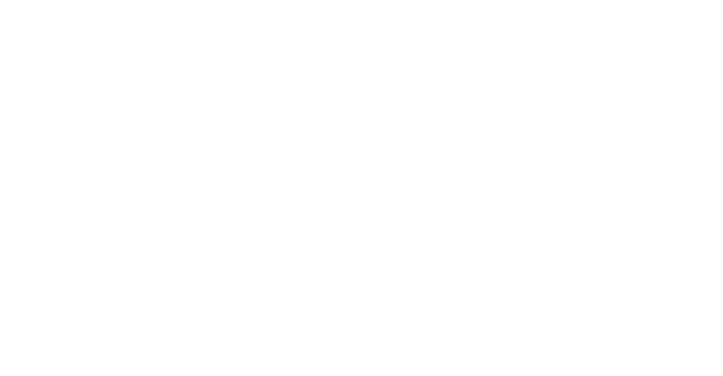
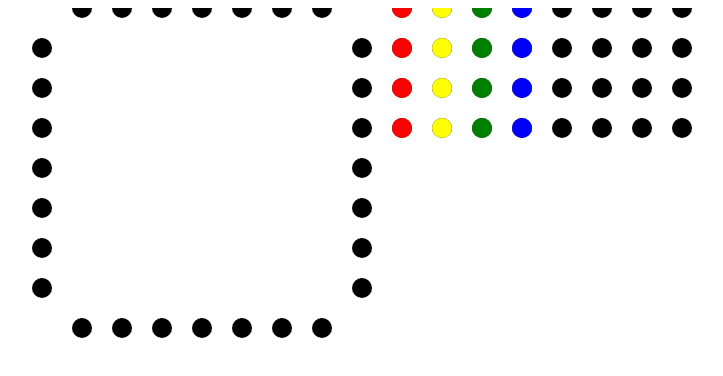
Before and after one commit to lilywebe/N320Fall2021, a plain HTML site: page Trouble/index.html in a window 1280 px wide. Shown: the whole page, without its empty margins (6-729 px from the left). Drawn offline with Linux system fonts and the light colour scheme.

Commit message:
add view and create roll and move functions

```diff
--- a/Trouble/app.js
+++ b/Trouble/app.js
@@ -1,84 +1,112 @@
-class GameState{
-constructor(){
-    this.pieces=[];
-    this.playerturn='';
-    this.roll=0;
-    this.colors=["red", "yellow", "green", "blue"];
+class GameState {
+    constructor() {
+        this.pieces = [];
+        this.playerturn = 'red';
+        this.roll = 0;
+        this.colors = ["red", "yellow", "green", "blue"];
     }
-updateforroll(){
+    updateforroll() {
         //maybe shouldnt go here idk
         this.pieces.forEach(piece => {
-            if(piece.color==this.playerturn){
+            if (piece.color == this.playerturn) {
                 //find potential moves within the current players pegs
-                //check if piece overlaps with a piece of a DIFFERENT COLOR to relocate other piece
+                piece.potentialmovement(this.roll);
                 //check if piece overlaps with a piece of the SAME color to eliminate potential movement
+                this.pieces.forEach(pieceb => {
+                    if (pieceb.color == this.playerturn) {
+                        if (piece.potentialmove == pieceb.position) {
+                            piece.potentialmove = null;
+                        }
+                    }
+                });
             }
 
         });
 
     }
-makemove(){
 
+    makemove(position) {
+        //check if piece overlaps with a piece of a DIFFERENT COLOR to relocate other piece
+        this.pieces.forEach(piece => {
+            if (piece.position == position){
+                piece.position=piece.potentialmove;
+                this.pieces.forEach(pieceb => {
+                    if (pieceb.position == piece.position){
+                        pieceb.position = pieceb.homeposition;
+                    }});
 
             }
-makenomove(){
+        });
+        this.makenomove();
 
     }
-piececreation(){
-    var position=0;
+    makenomove() {
+
+        //remove potential movements from pieces
+        this.pieces.forEach(piece => {
+            piece.potentialmovement=null;
+        });
+
+        //change turn to next player
+        var nextturn= this.colors.indexOf(this.playerturn)+1;
+        this.playerturn=this.colors[nextturn%4];
+
+    }
+    piececreation() {
+        var position = 0;
         this.colors.forEach(color => {
-    for(var i=1; i<5; i++){
+            for (var i = 1; i < 5; i++) {
                 //use positions that don't line up in order to represent home positions
                 //red pieces begin in positions 41-44
                 //yellow pieces begin in positions 51-54
                 //green pieces begin in positions 61-64
                 //blue pieces begin in positions 71-74
-        if(color=="red"){
-            position = 40+i;
+                if (color == "red") {
+                    position = 40 + i;
                 }
-        else if(color=="yellow"){
-            position = 50+i;
+                else if (color == "yellow") {
+                    position = 50 + i;
                 }
-        else if(color=="green"){
-            position = 60+i;
+                else if (color == "green") {
+                    position = 60 + i;
                 }
-        else if(color=="blue"){
-            position = 70+i;
+                else if (color == "blue") {
+                    position = 70 + i;
                 }
 
-        this.pieces.push(new Piece(color,position));
+                this.pieces.push(new Piece(color, position));
             }
         });
     }
 }
 
-class Piece{
-constructor(color, position){
-    this.position=position;
-    this.color=color;
-    this.potentialmove=0;
-    this.startingpositions=[1,8,15,22];
+class Piece {
+    constructor(color, position) {
+        this.homeposition=position;
+        this.position = position;
+        this.color = color;
+        this.potentialmove = null;
     }
-potentialmovement(roll){
-    var diff=0;
+    potentialmovement(roll) {
+        var diff = 0;
         //28 spaces on the board not counting home spaces or finish areas
         //positions in finishing spaces labelled in the 100s
         //check if position is a home space (in the 40s up to 75)
-    if(roll==6 && (this.position>40 && this.position<75)){
+        if (roll == 6 && (this.position > 40 && this.position < 75)) {
             //offer start new peg
-        if(this.color=="red"){
+            if (this.color == "red") {
                 //first position on board is red starting point
-            this.potentialmove=1;
+                this.potentialmove = 1;
             }
-        else if(this.color=="yellow"){
-            this.potentialmove=22;
+            else if (this.color == "yellow") {
+                this.potentialmove = 22;
             }
-        else if(this.color=="green"){
-            this.potentialmove=8;
+            else if (this.color == "green") {
+                this.potentialmove = 8;
 
             }
-        else if(this.color=="blue"){
-            this.potentialmove=15;
+            else if (this.color == "blue") {
+                this.potentialmove = 15;
 
             }
         }
@@ -86,35 +114,40 @@ potentialmovement(roll){
 
         //check if red can move into finishing spaces
         //red finishing spaces are 101-104
-    else if((this.color=="red")&&((this.position + roll)>28&&(this.position+roll)<=32)){
-        diff=((this.position+roll)-28);
-        this.potentialmove=100+diff;
+        else if ((this.color == "red") && ((this.position + roll) > 28 && (this.position + roll) <= 32)) {
+            diff = ((this.position + roll) - 28);
+            this.potentialmove = 100 + diff;
         }
 
         //check if green can move into finishing spaces
         //green finishing spaces are 121-124
-    else if((this.color=="green")&&((this.position + roll)>7&&(this.position+roll)<=11)){
-        diff=((this.position+roll)-7);
-        this.potentialmove=120+diff;
+        else if ((this.color == "green") && ((this.position + roll) > 7 && (this.position + roll) <= 11)) {
+            diff = ((this.position + roll) - 7);
+            this.potentialmove = 120 + diff;
         }
 
         //check if blue can move into finishing spaces
         //blue finishing spaces are 131-134
-     else if((this.color=="blue")&&((this.position + roll)>14&&(this.position+roll)<=18)){
-        diff=((this.position+roll)-14);
-        this.potentialmove=130+diff;
+        else if ((this.color == "blue") && ((this.position + roll) > 14 && (this.position + roll) <= 18)) {
+            diff = ((this.position + roll) - 14);
+            this.potentialmove = 130 + diff;
         }
 
         //check if yellow can move into finishing spaces
         //yellow finishing spaces are 111-114
-     else if((this.color=="yellow")&&((this.position + roll)>21&&(this.position+roll)<=25)){
-        diff=((this.position+roll)-21);
-        this.potentialmove=110+diff;
+        else if ((this.color == "yellow") && ((this.position + roll) > 21 && (this.position + roll) <= 25)) {
+            diff = ((this.position + roll) - 21);
+            this.potentialmove = 110 + diff;
+        }
+
+        //check if piece can't move bc its in start pos
+        else if ((roll !== 6) && (this.position > 40 && this.position < 75)) {
+            this.potentialmovement = null;
         }
 
         //normal potential movements
-    else{
-        this.potentialmovement=this.position+roll;
+        else {
+            this.potentialmovement = this.position + roll;
         }
 
 
@@ -122,11 +155,79 @@ potentialmovement(roll){
     }
 }
 
-class Controller{
+class View{
     constructor(){
+        this.boardpositions = [
+            [1,1],[1,2],[1,3],[1,4],[1,5],[1,6],[1,7],
+            [2,8],[3,8],[4,8],[5,8],[6,8],[7,8],[8,8],
+            [9,7], [9,6],[9,5], [9,4], [9,3], [9,2], [9,1],
+            [8,0],[7,0],[6,0],[5,0],[4,0],[3,0],[2,0],
+            [10,0],[10,1],[10,2],[10,3],
+            [11,0],[11,1],[11,2],[11,3],
+            [12,0],[12,1],[12,2],[12,3],
+            [13,0],[13,1],[13,2],[13,3],
+            [14,0],[14,1],[14,2],[14,3],
+            [15,0],[15,1],[15,2],[15,3],
+            [16,0],[16,1],[16,2],[16,3],
+            [17,0],[17,1],[17,2],[17,3]];
+    }
+
+    makeView(gs){
+    var svg = document.createElementNS("http://www.w3.org/2000/svg", "svg");
+    svg.setAttribute('width', '800');
+    svg.setAttribute('height', '800');
+    this.boardpositions.forEach(pos => {
+        var circle = document.createElementNS("http://www.w3.org/2000/svg", "circle");
+        circle.setAttribute('cx',this.adjust(pos[0]));
+        circle.setAttribute('cy', this.adjust(pos[1]));
+        circle.setAttribute('r', 10);
+        circle.setAttribute('color', "black");
+        svg.appendChild(circle);
+
+    });
+
+    //pegs
+    gs.pieces.forEach(piece => {
+        var circle = document.createElementNS("http://www.w3.org/2000/svg", "circle");
+        var pos=this.findPosition(piece.position);
+        circle.setAttribute('cx',this.adjust(pos[0]));
+        circle.setAttribute('cy', this.adjust(pos[1]));
+        circle.setAttribute('r', 10);
+        circle.setAttribute('fill', piece.color);
+        svg.appendChild(circle);
+
+    });
+    document.getElementById("gameview").innerHTML="";
+    document.getElementById("gameview").appendChild(svg);
+
+    }
+
+    adjust(number){
+        return number*40;
+    }
+
+    findPosition(position){
+
+        if(position>40 && position<75){
+            return this.boardpositions[27+4*Math.floor(position/10-4)+position%10];
+        }
+        else if(position>100 &&position <135){
+            return this.boardpositions[27+16+4*Math.floor(position/10-10)+position%10];
+        }
+        else{
+            return this.boardpositions[position-1];
+        }
+    }
+}
+
+class Controller {
+    constructor() {
         //create new game
-        this.gs=new GameState();
+        this.gs = new GameState();
         this.gs.piececreation();
+        this.view = new View();
+        this.view.makeView(this.gs);
 
     }
 }
+var controller= new Controller();
--- a/Trouble/index.html
+++ b/Trouble/index.html
@@ -7,6 +7,7 @@
     <title>Document</title>
 </head>
 <body>
+    <div id='gameview'></div>
     <script src='app.js'></script>
 </body>
 </html>
```
Lines whose indentation alone changed are shown as unchanged.
